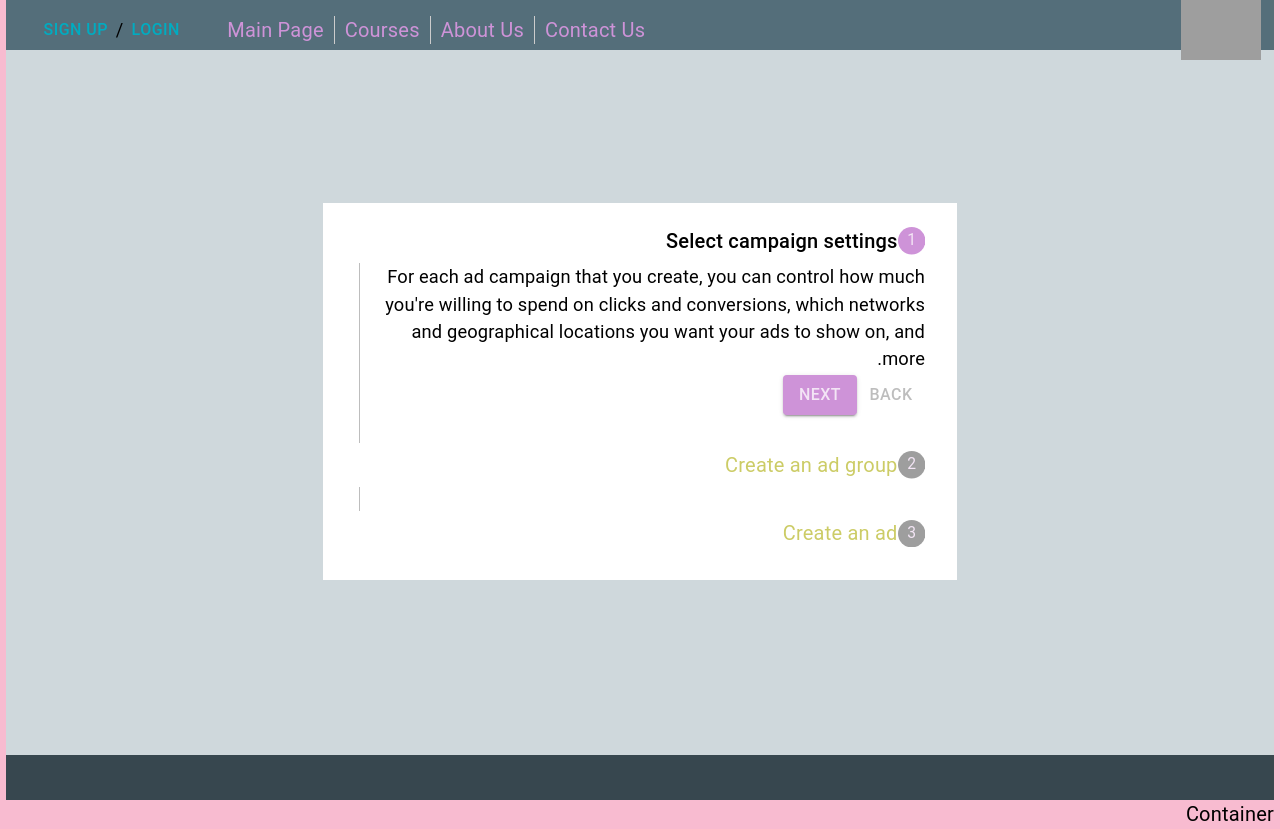
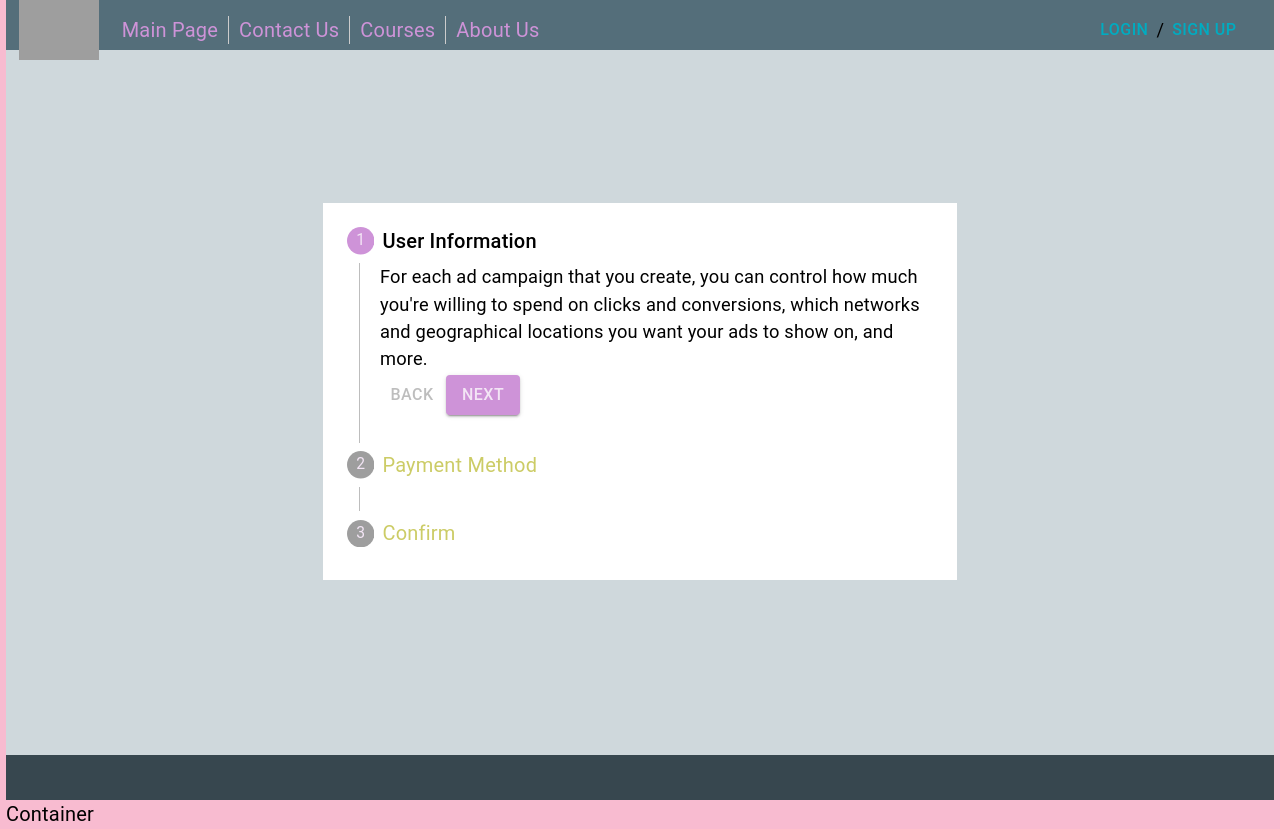
Before and after one commit to sarafotros/react-krm1, a React (Create React App) app: page / in a window 1280 px wide. Built offline with nearby package versions, Linux system fonts and the light colour scheme; grey boxes are pictures that could not be loaded.

Commit message:
direction rtl

```diff
--- a/src/assets/css/style.css
+++ b/src/assets/css/style.css
@@ -2,7 +2,7 @@
 body {
 	font-family: IRANSans !important;
 	font-weight: 300;
-	direction: rtl;
+	direction: ltr;
 	background-color: #E2E2E2;
 	margin: 0;
 }
--- a/src/index.js
+++ b/src/index.js
@@ -9,7 +9,7 @@ import * as serviceWorker from './serviceWorker';
 // import HOC from './screens/HOCstyles'
 import Index from './screens/index'
 
-document.getElementsByTagName('body')[0].setAttribute('dir', 'rtl')
+document.getElementsByTagName('body')[0].setAttribute('dir', 'ltr')
 ReactDOM.render(
   <React.StrictMode>
     {/* <Home /> */}
--- a/src/screens/LayoutScreen.js
+++ b/src/screens/LayoutScreen.js
@@ -26,7 +26,7 @@ const useStyles = makeStyles((theme) => ({
 	},
 	logoGrid: {},
 	menuGrid: {
-		'& button:last-child': {
+		'& button:first-child': {
 			border: 'none',
 		},
 	},
@@ -84,7 +84,7 @@ export default function LayoutScreen() {
 							item
 							container
 							alignItems="center"
-							justify="flex-end"
+							// justify="
 							className={classes.menuGrid}
 							md={8}
 							lg={9}
@@ -94,14 +94,14 @@ export default function LayoutScreen() {
 								variant="body2"
 								className={classes.menuItemLink}
 							>
-								Contact Us
+								Main Page
 							</Link>
 							<Link
 								component="button"
 								variant="body2"
 								className={classes.menuItemLink}
 							>
-								About Us
+								Contact Us
 							</Link>
 							<Link
 								component="button"
@@ -115,7 +115,7 @@ export default function LayoutScreen() {
 								variant="body2"
 								className={classes.menuItemLink}
 							>
-								Main Page
+								About Us
 							</Link>
 						</Grid>
 					</Hidden>
@@ -148,9 +148,9 @@ export default function LayoutScreen() {
 						lg={6}
 						xl={4}
 						className={classes.formGrid}
-                >
-                    <StepperScreen/>
-                    </Grid>
+					>
+						<StepperScreen />
+					</Grid>
 				</Grid>
 				<Grid container className={classes.footerGrid}></Grid>
 				Container
--- a/src/screens/StepperScree.js
+++ b/src/screens/StepperScree.js
@@ -25,7 +25,7 @@ const useStyles = makeStyles((theme) => ({
 }));
 
 function getSteps() {
-	return ['Select campaign settings', 'Create an ad group', 'Create an ad'];
+	return ['User Information', 'Payment Method', 'Confirm'];
 }
 
 function getStepContent(step) {
@@ -98,7 +98,7 @@ export default function VerticalLinearStepper() {
 				<Paper square elevation={0} className={classes.resetContainer}>
 					<Typography>All steps completed - you&apos;re finished</Typography>
 					<Button onClick={handleReset} className={classes.button}>
-						Reset
+						Start Again
 					</Button>
 				</Paper>
 			)}
--- a/src/themes/Theme.js
+++ b/src/themes/Theme.js
@@ -1,7 +1,7 @@
 import { createMuiTheme } from '@material-ui/core/styles';
 import Palette from './Palette'
 const theme = createMuiTheme({
-    direction: 'rtl',
+    direction: 'ltr',
     spacing: 2,
     palette: Palette,
     typography: {
```
